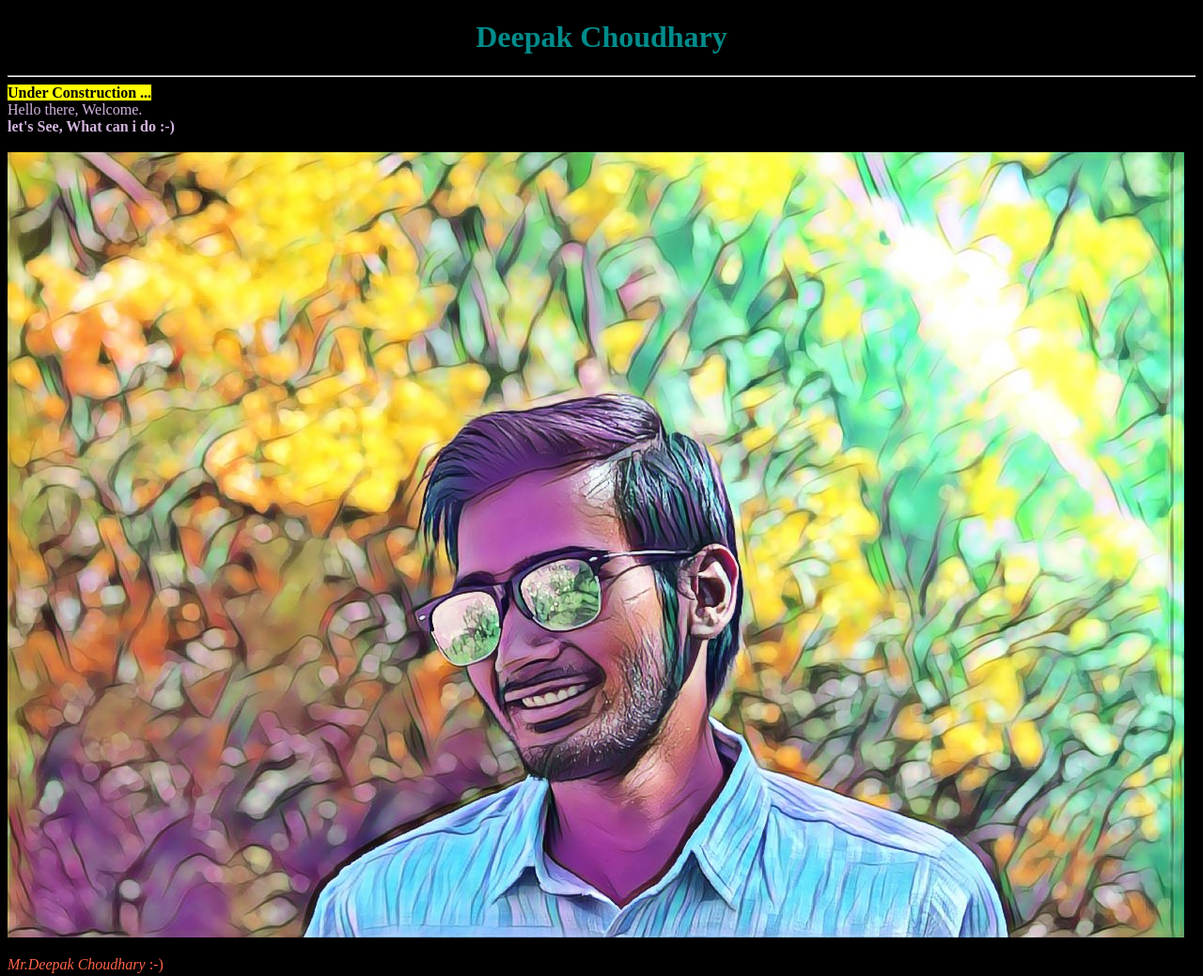
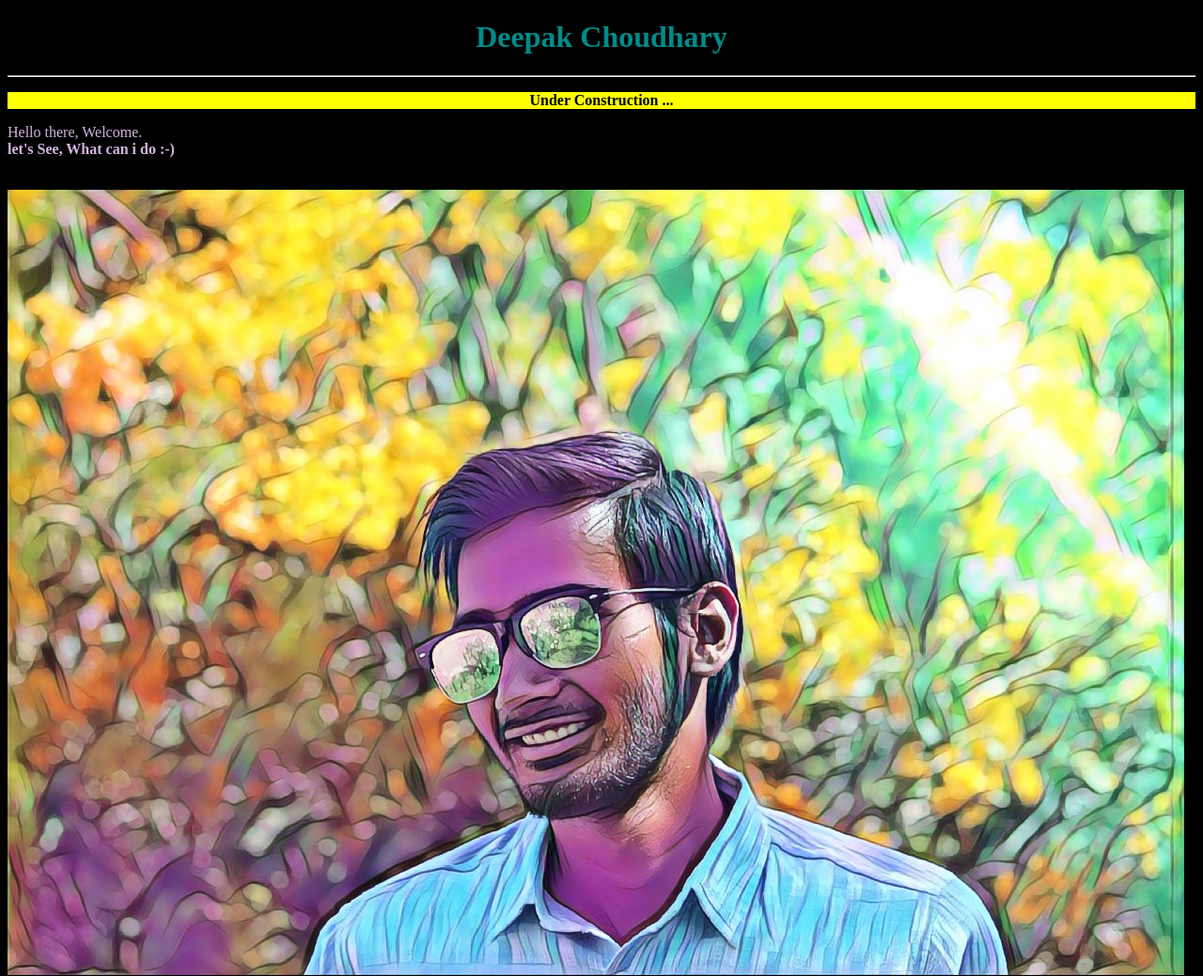
Before and after one commit to Hey-Deepak/HTML, a plain HTML site: page index.html in a window 1280 px wide. Shown: the top 1039 px of the page at 94% size. Drawn offline with Linux system fonts and the light colour scheme.

Commit message:
error fixed

```diff
--- a/index.html
+++ b/index.html
@@ -57,11 +57,9 @@
 <body >
 <h1 style="text-align: center;" title="My Name">Deepak Choudhary</h1>
 <hr>
-<p1 style="background: yellow; " ><b>Under Construction ...</b></p1>
-<br>
-<p1 style="color:#D2B4DE;" title="Welcome">Hello there, Welcome. <br><b>let's See, What can i do :-)</b>
-</p1>
-<br>
+<p style="background: yellow; text-align: center; " ><b>Under Construction ...</b></p>
+<p style="color:#D2B4DE;" title="Welcome">Hello there, Welcome. <br><b>let's See, What can i do :-)</b>
+</p>
 <br>
 <img src="./Deepak.jpg"
      style="max-width:100%; height:auto;"
```
